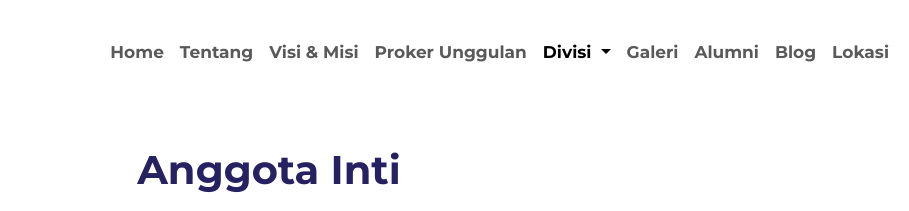
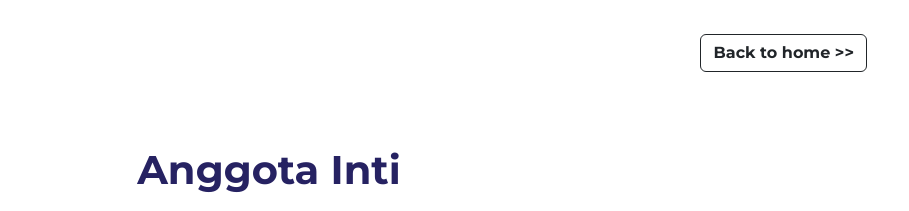
Before and after one commit to osismpksmasbest/osismpkwebsite, a plain HTML site: page divisi-osis.html in a window 1280 px wide. Shown: the top 211 px of the page, 371-1280 px from the left. Drawn offline with nearby package versions, Linux system fonts and the light colour scheme.

Commit message:
Add files via upload

```diff
--- a/divisi-osis.html
+++ b/divisi-osis.html
@@ -29,39 +29,7 @@
           <span class="navbar-toggler-icon"></span>
         </button>
         <div class="collapse navbar-collapse justify-content-end" style="font-size: 17px" id="navbarNav">
-          <ul class="navbar-nav ms-auto">
-            <li class="nav-item">
-              <a class="nav-link" href="../index.html#home">Home</a>
-            </li>
-            <li class="nav-item">
-              <a class="nav-link" href="./index.html#about">Tentang</a>
-            </li>
-            <li class="nav-item">
-              <a class="nav-link" href="./index.html#visi-misi">Visi & Misi</a>
-            </li>
-            <li class="nav-item">
-              <a class="nav-link" href="./index.html#proker">Proker Unggulan</a>
-            </li>
-            <li class="nav-item dropdown">
-              <a class="nav-link dropdown-toggle active" aria-current="page" href="#" id="navbarDropdownDivisi" role="button" data-bs-toggle="dropdown" aria-expanded="false"> Divisi </a>
-              <ul class="dropdown-menu" aria-labelledby="navbarDropdownDivisi">
-                <li><a class="dropdown-item" href="./divisi-osis.html">Divisi OSIS</a></li>
-                <li><a class="dropdown-item" href="./divisi-mpk.html">Divisi MPK</a></li>
-              </ul>
-            </li>
-            <li class="nav-item">
-              <a class="nav-link" href="./index.html#galeri">Galeri</a>
-            </li>
-            <li class="nav-item">
-              <a class="nav-link" href="./index.html#alumni">Alumni</a>
-            </li>
-            <li class="nav-item">
-              <a class="nav-link" href="./index.html#blog">Blog</a>
-            </li>
-            <li class="nav-item">
-              <a class="nav-link" href="./index.html#location">Lokasi</a>
-            </li>
-          </ul>
+          <a class="nav-link active homebutton" aria-current="page" href="index.html"><button type="button" class="btn btn-outline-dark">Back to home >> </button></a>
         </div>
       </div>
     </nav>
@@ -73,39 +41,7 @@
         <button type="button" class="btn-close text-reset" data-bs-dismiss="offcanvas" aria-label="Close"></button>
       </div>
       <div class="offcanvas-body">
-        <ul class="navbar-nav ms-auto">
-          <li class="nav-item">
-            <a class="nav-link" href="./index.html#home">Home</a>
-          </li>
-          <li class="nav-item">
-            <a class="nav-link" href="./index.html#about">Tentang</a>
-          </li>
-          <li class="nav-item">
-            <a class="nav-link" href="./index.html#visi-misi">Visi & Misi</a>
-          </li>
-          <li class="nav-item">
-            <a class="nav-link" href="./index.html#proker">Proker Unggulan</a>
-          </li>
-          <li class="nav-item dropdown">
-            <a class="nav-link dropdown-toggle" href="#" id="navbarDropdownDivisi" role="button" data-bs-toggle="dropdown" aria-expanded="false"> Divisi </a>
-            <ul class="dropdown-menu" aria-labelledby="navbarDropdownDivisi">
-              <li><a class="dropdown-item" href="./divisi-osis.html">Divisi OSIS</a></li>
-              <li><a class="dropdown-item" href="./divisi-mpk.html">Divisi MPK</a></li>
-            </ul>
-          </li>
-          <li class="nav-item">
-            <a class="nav-link" href="./index.html#galeri">Galeri</a>
-          </li>
-          <li class="nav-item">
-            <a class="nav-link" href="./index.html#alumni">Apa Kata Alumni</a>
-          </li>
-          <li class="nav-item">
-            <a class="nav-link" href="./index.html#blog">Blog</a>
-          </li>
-          <li class="nav-item">
-            <a class="nav-link" href="./index.html#location">Lokasi</a>
-          </li>
-        </ul>
+        <a class="nav-link active" aria-current="page" href="index.html"><button type="button" class="btn btn-outline-dark">Back to home >> </button></a>
       </div>
     </div>
 
--- a/style.css
+++ b/style.css
@@ -5,6 +5,10 @@ body {
 .navbar {
   transition: background-color 0.5s;
 }
+
+.homebutton {
+    margin-right: 30px
+    }
 
 .navbar-nav {
   display: inline-flex;
@@ -126,6 +130,9 @@ h3 {
   body {
     font-size: 90%;
   }
+  nav {
+    height: 12vh;
+  }
   nav .logoimg {
     margin-top: -5px;
     overflow: hidden;
```
